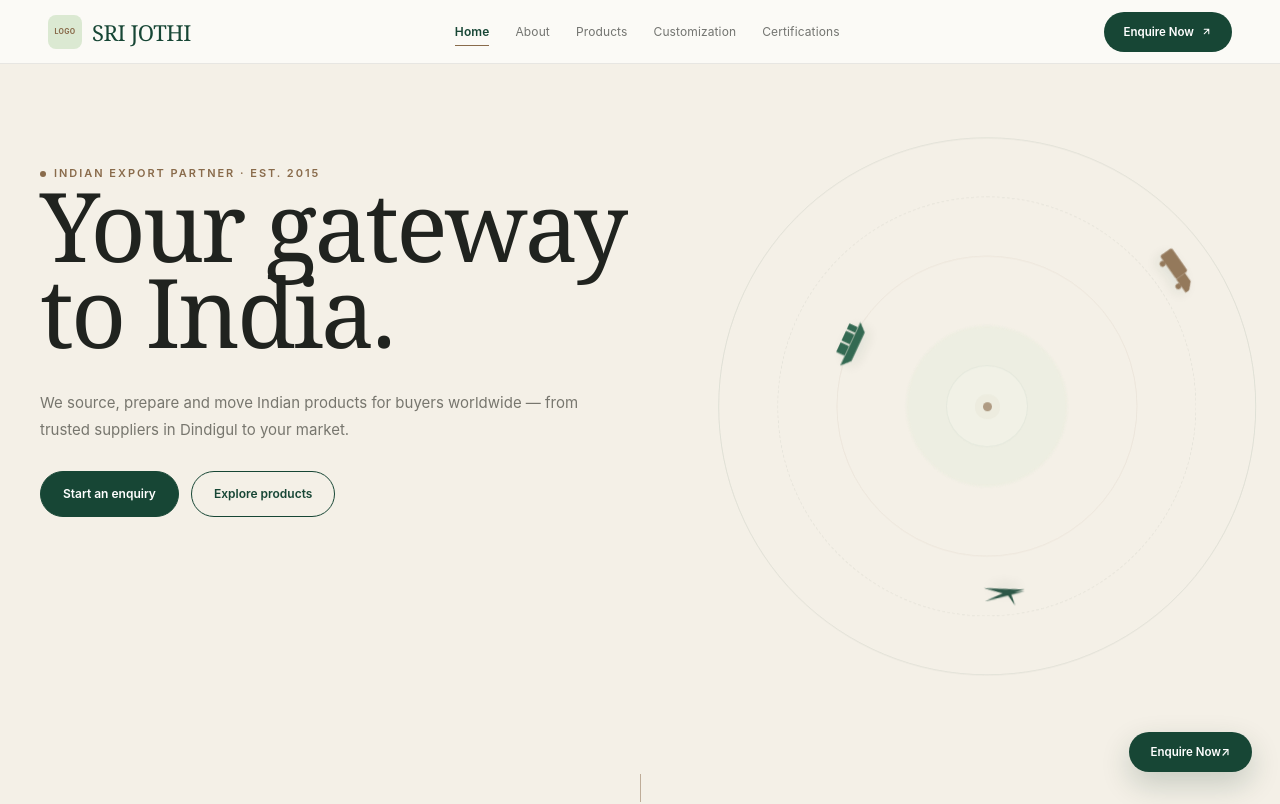
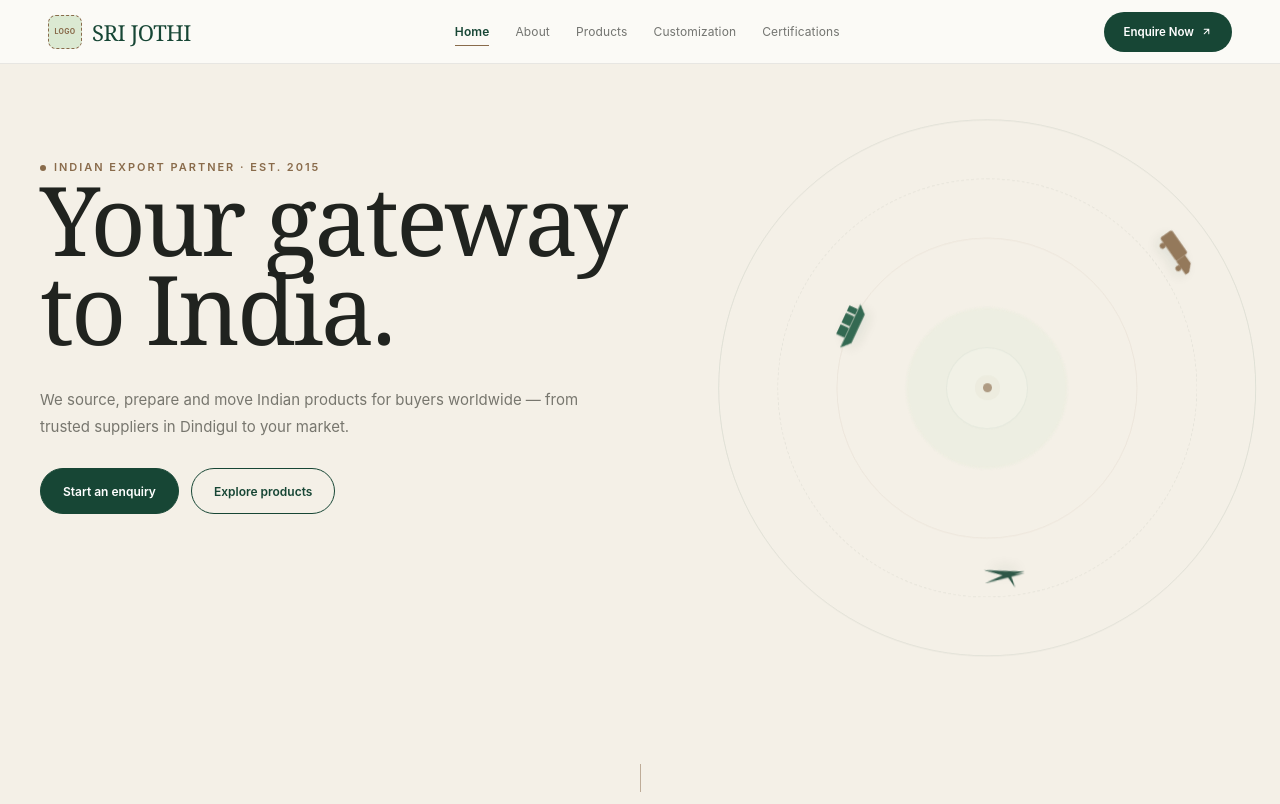
Before and after one commit to Lokesh-5618/sri-jothi-site, a React (Vite) app: page / in a window 1280 px wide. Shown: the top 804 px of the page. Built offline with nearby package versions, Linux system fonts and the light colour scheme.

Commit message:
Refactor CSS for layout and visibility adjustments

```diff
--- a/src/index.css
+++ b/src/index.css
@@ -148,7 +148,7 @@ section { padding: var(--space-section) 0; }
   height: 34px;
   border-radius: 8px;
   background: var(--lime);
-
+  border: 1.5px dashed var(--brown);
   display: flex;
   align-items: center;
   justify-content: center;
@@ -264,7 +264,8 @@ section { padding: var(--space-section) 0; }
 /* ---------- floating enquiry CTA ---------- */
 .float-enquire {
   position: fixed;
-  right: 28px; bottom: 28px;
+  right: 28px;
+  bottom: 28px;
   z-index: 180;
   display: inline-flex;
   align-items: center;
@@ -276,9 +277,26 @@ section { padding: var(--space-section) 0; }
   font-size: 11.5px;
   font-weight: 600;
   box-shadow: 0 12px 30px rgba(16, 56, 42, .20);
-  transition: background .25s, transform .25s var(--ease);
+  opacity: 0;
+  visibility: hidden;
+  pointer-events: none;
+  transform: translateY(10px);
+  transition:
+    opacity .25s ease,
+    visibility .25s ease,
+    background .25s ease,
+    transform .25s var(--ease);
 }
-.float-enquire:hover { background: var(--green-deep); transform: translateY(-2px); }
+.float-enquire.is-visible {
+  opacity: 1;
+  visibility: visible;
+  pointer-events: auto;
+  transform: translateY(0);
+}
+.float-enquire:hover {
+  background: var(--green-deep);
+  transform: translateY(-2px);
+}
 
 /* ---------- buttons ---------- */
 .btn {
@@ -511,7 +529,6 @@ footer {
   align-items: center;
   justify-content: flex-end;
   padding: 16px 0 18px;
-  border-bottom: 1px solid rgba(255, 255, 255, .12);
 }
 
 .footer-certs {
@@ -760,7 +777,7 @@ body:before {
   background: var(--cream);
   position: relative;
   overflow: hidden;
-  padding: clamp(75px, 8vw, 110px) 0 60px;
+  padding: clamp(72px, 7.5vw, 100px) 0 56px;
   display: flex;
   align-items: flex-start;
 }
@@ -768,13 +785,18 @@ body:before {
   display: grid;
   grid-template-columns: minmax(0, .95fr) minmax(400px, .85fr);
   align-items: start;
-  gap: clamp(40px, 6vw, 86px);
+  gap: clamp(38px, 5.5vw, 78px);
   position: relative;
   z-index: 3;
 }
 .hero-copy { position: relative; z-index: 5; max-width: 700px; }
 .hero-visual { position: relative; min-height: 600px; z-index: 2; }
-.hero h1 { font-size: clamp(62px, 7.5vw, 118px); line-height: .9; max-width: 780px; }
+.hero h1 {
+  font-size: clamp(62px, 7.5vw, 118px);
+  line-height: .92;
+  max-width: 780px;
+  overflow: visible;
+}
 .hero h1 em { font-style: normal; }
 .hero-intro { max-width: 560px; margin-top: 34px; font-size: 15px; line-height: 1.8; color: var(--muted); }
 .hero-actions { margin-top: 28px; display: flex; gap: 12px; flex-wrap: wrap; }
@@ -790,7 +812,7 @@ body:before {
   width: min(42vw, 570px);
   aspect-ratio: 1;
   right: -3%;
-  top: 40%;
+  top: 38%;
   transform: translateY(-50%);
   pointer-events: none;
   opacity: .9;
```
